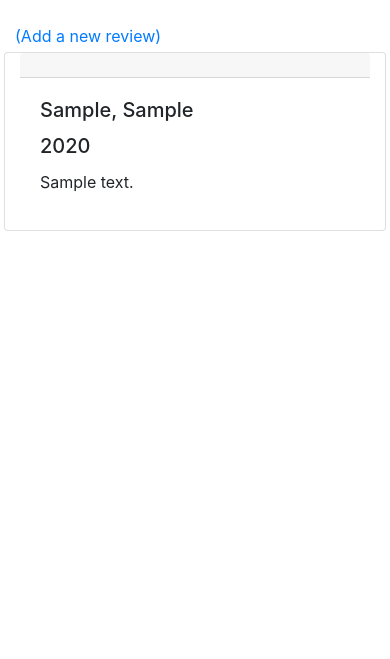
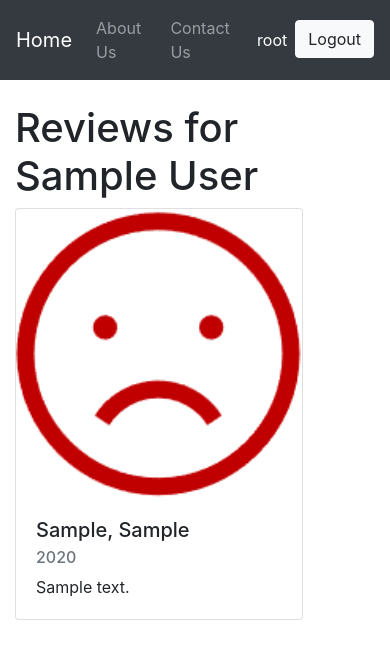
Before and after one commit to jonathanandino/agfzb-CloudAppDevelopment_Capstone, a Django app: template server/djangoapp/templates/djangoapp/dealer_details.html in a window 390 px wide. Shown: the top 659 px of the page. Run offline with Django 3.2, Linux system fonts and the light colour scheme; a user stored in the database is signed in; the template is opened without the code that fills it: most values are stand-ins (such as "Sample title", 1, 10 or a date in 2020); some libraries are stand-ins or nearby versions.

Commit message:
week 4.0

```diff
--- a/server/djangoapp/templates/djangoapp/dealer_details.html
+++ b/server/djangoapp/templates/djangoapp/dealer_details.html
@@ -10,38 +10,64 @@
     <body>
 
     <!--Add a nav bar here -->
+    <nav class="navbar navbar-expand navbar-dark bg-dark">
+        <a class="navbar-brand" href="#">Home</a>
+        <button class="navbar-toggler" type="button" data-toggle="collapse" data-target="#navbarsExample02" aria-controls="navbarsExample02" aria-expanded="false" aria-label="Toggle navigation">
+          <span class="navbar-toggler-icon"></span>
+        </button>
+
+        <div class="collapse navbar-collapse" id="navbarsExample02">
+          <ul class="navbar-nav mr-auto">
+            <li class="nav-item">
+              <a class="nav-link" href="/djangoapp/about" >About Us </a>
+            </li>
+            <li class="nav-item">
+              <a class="nav-link" href="/djangoapp/contact">Contact Us</a>
+            </li>
+          </ul>
+          <ul class="navbar-nav ml-auto">
+            {% if user.is_authenticated %}
+            <li class="nav-item">
+                <a class="nav-link" style="color: white;" href="#">{{ user.username }}</a>
+            </li>
+            <li class="nav-item">
+                <a class="btn btn-light" href="logout/">Logout</a>
+            </li>
+            {% else %}
+                <li>
+                        <a class="btn btn-primary"  href="/djangoapp/login/"> Login</a>
+                        <a class="btn btn-light"  href="/djangoapp/signup/">Sign Up</a>
+                </li>
+            {% endif %}
+        </ul>
+        </div>
+      </nav>
 
     <br>
+
     <!-- Add reviews as cards -->
-    <div class="container">
-        {% if user.is_authenticated %}
-          <a href="{% url 'djangoappSCD:addrev' dealer  %}">(Add a new review)</a>
-        {% endif %}
-        <br>
-        <div class="row">
+    <div class="container" >
+        <h1>Reviews for {{ dealer.full_name }}</h1>
 
-          {% for review in reviews %}
-          <div class="card col-md-3 m-1">
-            <div class="card-header">
+    <div class="card-columns">
+        {% for review in reviews %}
+            <div class="card" style="width: 18rem">
+                {% if review.sentiment == "positive" %}
+                <img width="80" class="float" src="{{ MEDIA_URL }}/emoji/positive.png"/>
+                {% elif review.sentiment == "neutral" %}
+                 <img class="card-img-left" src="{{ MEDIA_URL }}/emoji/neutral.png"/>
+                 {% else %}
+                 <img class="card-img-left" src="{{ MEDIA_URL }}/emoji/negative.png"/>
+                {% endif %}
+                <div class="card-body">
+                    <h5 class="card-title">{{ review.car_make }}, {{ review.car_model }}</h5>
+                    <h6 class="card-subtitle mb-2 text-muted">{{ review.car_year }}</h6>
+                    <p class="card-text">{{ review.review }}</p>
+                </div>
             </div>
-            <div class="card-body">
-              <h5 class="card-title">{{ review.car_make }}, {{review.car_model }}</h5>
-              <h5 class="card-title">{{ review.car_year }}</h5>
-              <p>{{ review.review }}</p>
-            </div>
-          </div>
-          {% endfor %}
-
-          {% if not reviews %}
-            <div class="alert alert-warning w-100" role="alert">
-              No reviews for this dealer.
-            </div>
-          {% endif %}
-
-        </div>
-      </div>
-
-      </body>
+        {% endfor %}
+    </div>
+    </div>
     </body>
 
 </html>
--- a/server/djangoapp/views.py
+++ b/server/djangoapp/views.py
@@ -143,6 +143,7 @@ def get_dealerships(request):
 
 # Create a `get_dealer_details` view to render the reviews of a dealer
 # def get_dealer_details(request, dealer_id):
+
 def get_dealer_details(request, dealer_id):
     ctx = {}
     url = "https://us-south.functions.appdomain.cloud/api/v1/web/907d01a1-1306-41ff-be28-7bdf9db71261/api/review"
```
Also changed, not shown: server/djangoapp/restapis.py (+44 -6 lines), server/djangoapp/templates/djangoapp/add_review.html (+40 -1 lines), server/db.sqlite3.
